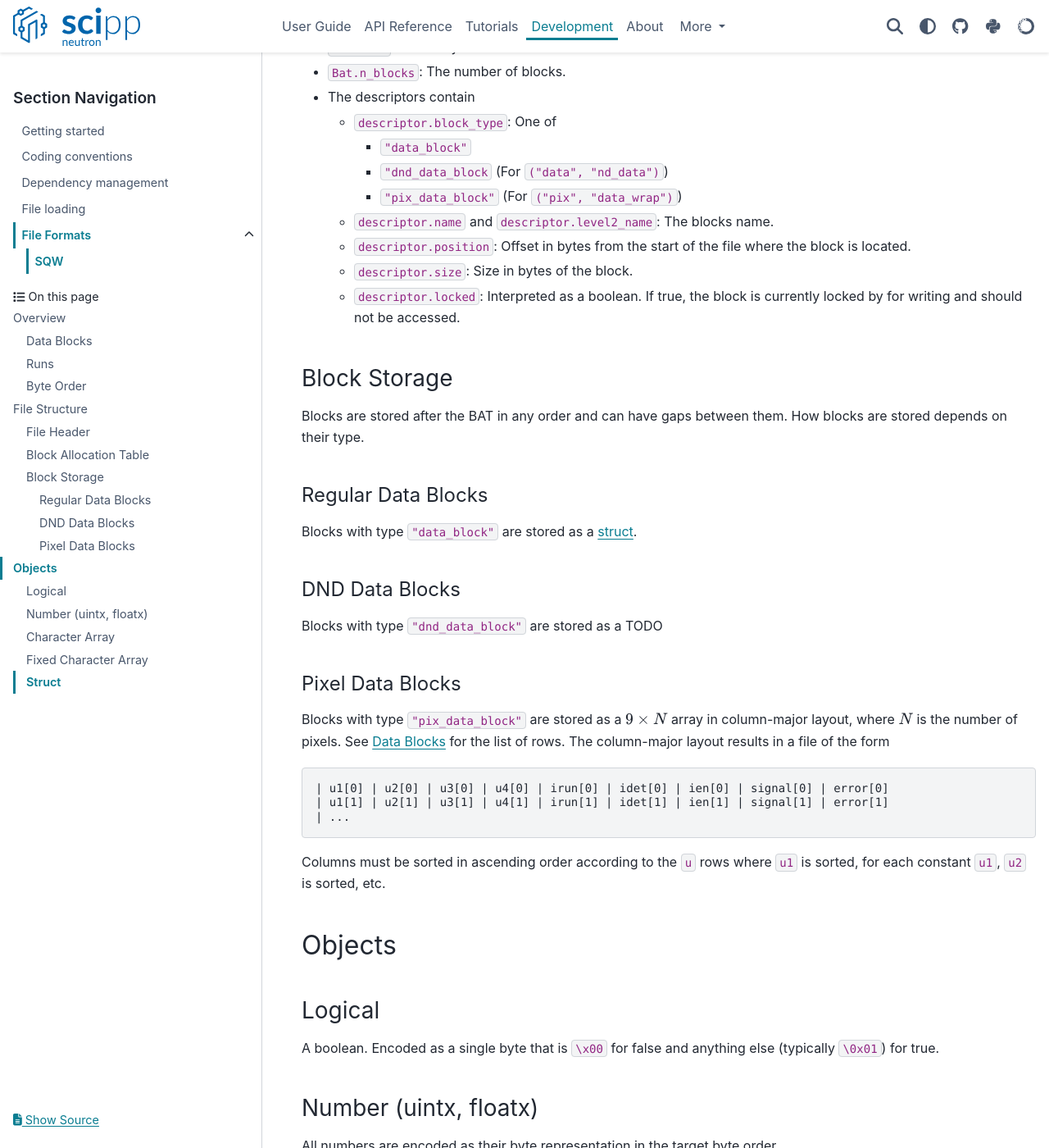
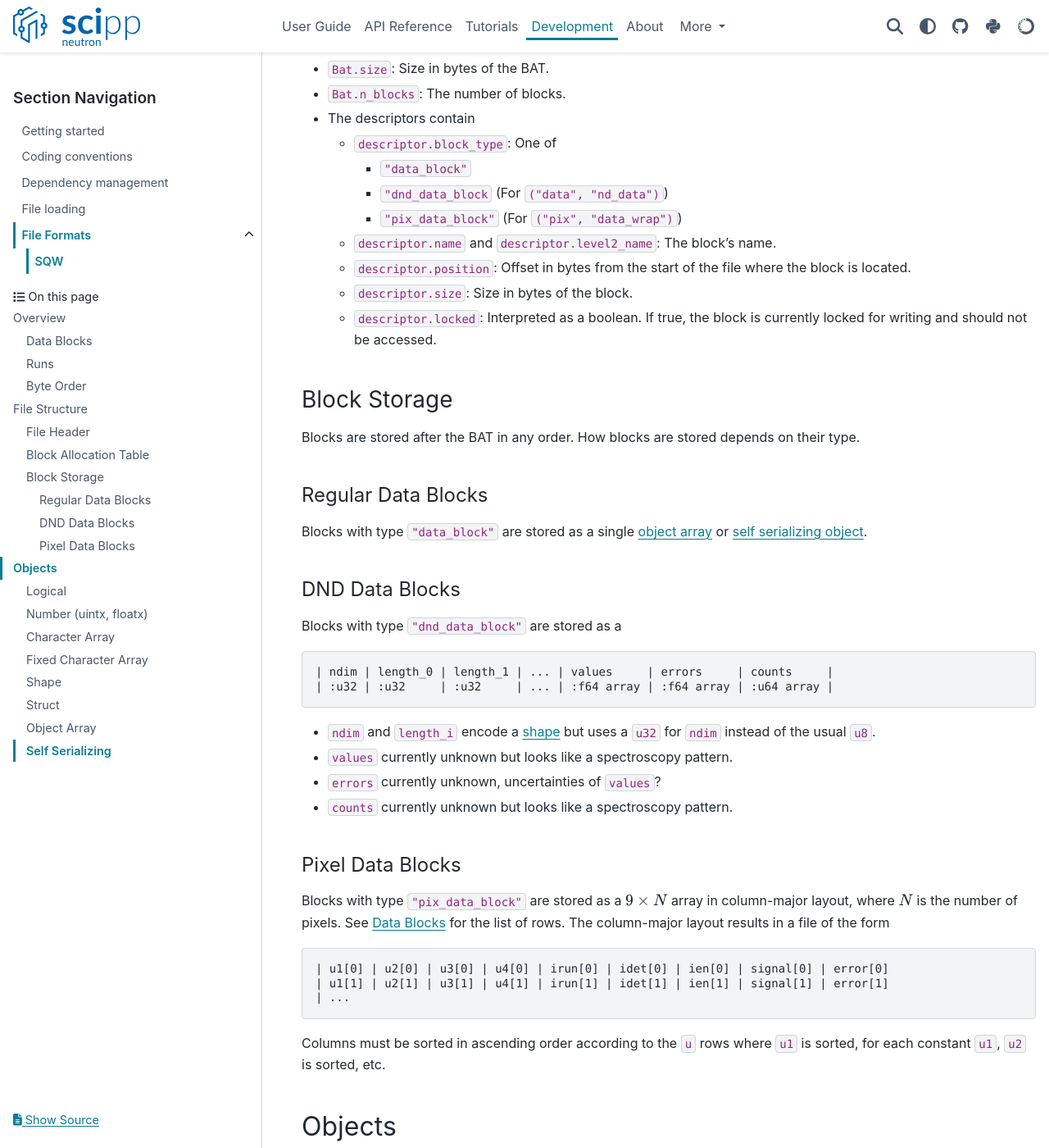
Before and after one commit to scipp/scippneutron, a Sphinx documentation site: the page built from docs/developer/file-formats/sqw.md, in a window 1280 px wide and 1400 px high, scrolled down 3033 px. Shown: the whole window at 82% size. Built offline with Sphinx 7.4.7 and the PyData theme 0.15.4, drawn with Linux system fonts in a browser that asks for light colours; the version number could not be read and is left out; some of the changed text lies outside the part shown.

Commit message:
Small docs improvements

````diff
--- a/docs/developer/file-formats/sqw.md
+++ b/docs/developer/file-formats/sqw.md
@@ -2,8 +2,7 @@
 
 This document describes the **SQW format v4.0**.
 
-SQW files are used in spectroscopy by [Horace](https://pace-neutrons.github.io/Horace) for reduced data and intermediate
-analysis results.
+SQW files are used in spectroscopy by [Horace](https://pace-neutrons.github.io/Horace) for reduced data and intermediate analysis results.
 ScippNeutron can write and, to a limited degree, read SQW files using {mod}`scippneutron.io.sqw`.
 
 ```{note}
@@ -40,13 +37,13 @@
   - Used for data analysis, in particular [Tobyfit](https://pace-neutrons.github.io/Horace/v4.0.0/manual/Tobyfit.html). ScippNeutron leaves this block empty.
 * - data
   - metadata
-  - Information about how the nd data was histogrammed and how to display it. ({class}`SqwDndMetadata <scippneutron.io.sqw.SqwDndMetadata>`
+  - Information about how the nd data was histogrammed and how to display it. ({class}`SqwDndMetadata <scippneutron.io.sqw.SqwDndMetadata>`)
 * - data
   - nd_data
   - Histogram data.
 * - experiment_info
   - instruments
-  - Information about the instrument where the data were measured. One {class}`SqwIXNullInstrument <scippneutron.io.sqw.SqwIXNullInstrument>` per [run](#Runs).
+  - Information about the instrument where the data were measured. One {class}`SqwIXNullInstrument <scippneutron.io.sqw.SqwIXNullInstrument>` per [run](#Runs). (Horace defines several instrument classes but so far, we have only use the null instrument.)
 * - experiment_info
   - samples
   - Information on the sample that was measured. One {class}`SqwIXSample <scippneutron.io.sqw.SqwIXSample>` per [run](#Runs).
@@ -55,7 +52,7 @@
   - Experimental settings such as sample rotation. One {class}`SqwIXExperiment <scippneutron.io.sqw.SqwIXExperiment>` per [run](#Runs).
 * - pix
   - metadata
-  - Information about the pixel data. largely hidden and automated in ScippNeutron.
+  - Information about the pixel data. Largely hidden and automated in ScippNeutron.
 * - pix
   - data_wrap
   - 'Pixel' data, i.e., binned observations as a function of momentum and energy transfer. Stored as a $9 \times N$ array with [rows](https://github.com/pace-neutrons/Horace/blob/master/documentation/add/05_file_formats.md):
@@ -97,12 +94,12 @@
 | :char array  | :float64        | :uint32   | :uint32 |
 ```
 - The program name is a [character array](#character-array) with value `"horace"`.
-  (Note that the first 4 bytes are the array length.)
-- The program version is a [float64](#number-uintx-floatx) with value `4.0`
+  (Note that the first 4 bytes in the file are the array length.)
+- The program version is a [float64](#number-uintx-floatx) with value `4.0`.
 - The file type can be either
   - `0` for DND files or
   - `1` for SQW files. (Required by ScippNeutron.)
-- The number of dimensions indicates how many rows `u1` - `u4` in the ixel data are used.
+- The number of dimensions indicates how many rows `u1` - `u4` in the pixel data are used.
 
 ### Block Allocation Table
 
@@ -125,23 +122,31 @@
     - `"data_block"`
     - `"dnd_data_block` (For `("data", "nd_data")`)
     - `"pix_data_block"` (For `("pix", "data_wrap")`)
-  - `descriptor.name` and `descriptor.level2_name`: The blocks name.
+  - `descriptor.name` and `descriptor.level2_name`: The block's name.
   - `descriptor.position`: Offset in bytes from the start of the file where the block is located.
   - `descriptor.size`: Size in bytes of the block.
-  - `descriptor.locked`: Interpreted as a boolean. If true, the block is currently locked by for writing and should not be accessed.
+  - `descriptor.locked`: Interpreted as a boolean. If true, the block is currently locked for writing and should not be accessed.
 
 ### Block Storage
 
-Blocks are stored after the BAT in any order and can have gaps between them.
+Blocks are stored after the BAT in any order.
 How blocks are stored depends on their type.
 
 #### Regular Data Blocks
 
-Blocks with type `"data_block"` are stored as a [struct](#struct).
+Blocks with type `"data_block"` are stored as a single [object array](#object-array) or [self serializing object](#self-serializing).
 
 #### DND Data Blocks
 
-Blocks with type `"dnd_data_block"` are stored as a TODO
+Blocks with type `"dnd_data_block"` are stored as a
+```text
+| ndim | length_0 | length_1 | ... | values     | errors     | counts     |
+| :u32 | :u32     | :u32     | ... | :f64 array | :f64 array | :u64 array |
+```
+- `ndim` and `length_i` encode a [shape](#shape) but uses a `u32` for `ndim` instead of the usual `u8`.
+- `values` currently unknown but looks like a spectroscopy pattern.
+- `errors` currently unknown, uncertainties of `values`?
+- `counts` currently unknown but looks like a spectroscopy pattern.
 
 #### Pixel Data Blocks
 
@@ -181,6 +186,20 @@
 A sequence of ASCII characters with *unknown* length.
 Like [Character Array](#character-array) but the length is not stored in the file.
 
+### Shape
+
+The shape of a multidimensional array.
+Encoded as
+```text
+| ndim | length_0 | length_1 | ... |
+| :u8  | :u32     | :u32     | ... |
+```
+where `ndim` is the number of dimensions and there are this many `length_i` entries.
+
 ### Struct
 
 TODO
+
+### Object Array
+
+### Self Serializing
````
Also changed, not shown: other parts of docs/developer/file-formats/sqw.md (+5 -7 lines), docs/developer/index.md (+3 -1 lines).
